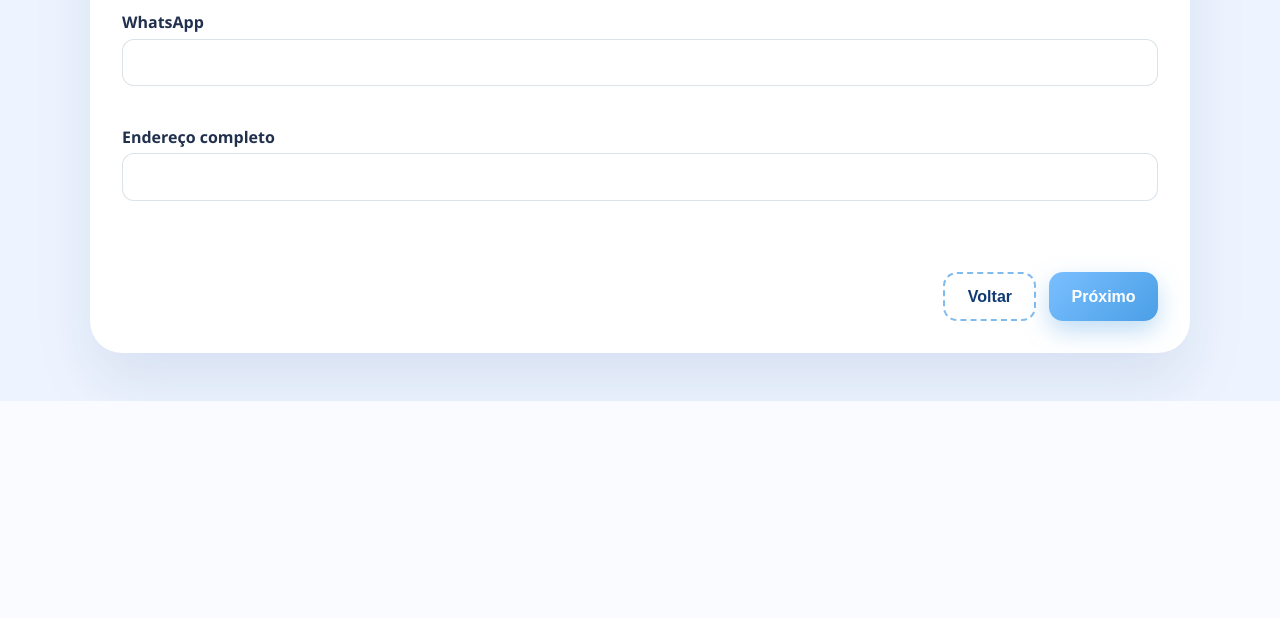
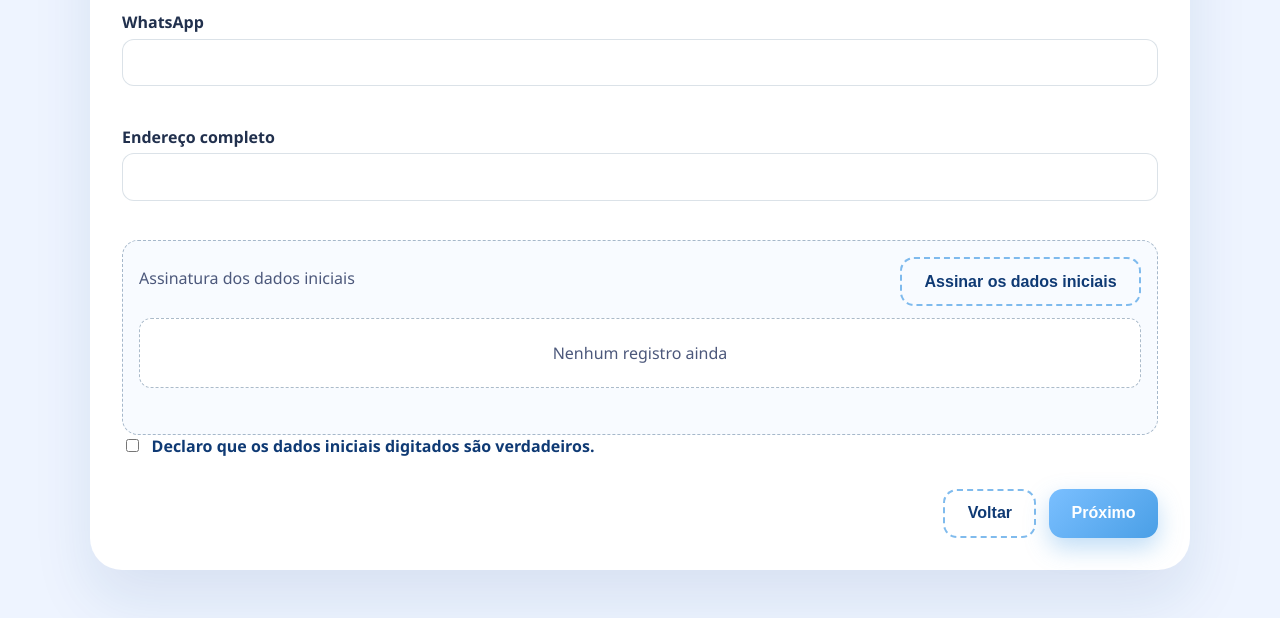
Before and after one commit to fabianopolone123/sitepinhaljuniornovo, a Django app: page /cadastro/aventureiro/ in a window 1280 px wide. Shown: the part 939-1557 px from the top of the page. Before the commit the page ends 1340 px from the top, so only its background shows below. Run offline with Django 5.2, Linux system fonts and the light colour scheme.

Commit message:
Colocado obrigatoriedade de assinatura em cada parte

```diff
--- a/core/views.py
+++ b/core/views.py
@@ -742,6 +742,9 @@ def register_adventurer(request):
         medical_kidney_meds_detail = form_values.get("medical_kidney_meds_detail", "").strip()
         medical_psychological = form_values.get("medical_psychological", "").strip()
         medical_blood_type = form_values.get("medical_blood_type", "").strip()
+        medical_signature = form_values.get("medical_signature", "").strip()
+        medical_data_truth = request.POST.get("medical_data_truth") == "on"
+        form_values["medical_data_truth"] = medical_data_truth
 
         adventure_full_name = form_values.get("adventure_full_name", "").strip()
         adventure_sexo = form_values.get("adventure_sexo", "").strip()
@@ -771,8 +774,8 @@ def register_adventurer(request):
         term_signature = form_values.get("term_signature", "").strip()
         term_child_name = form_values.get("term_child_name", "").strip()
         term_contact_phone = form_values.get("term_contact_phone", "").strip()
-        adventurer_data_truth = request.POST.get("adventurer_data_truth") == "on"
-        form_values["adventurer_data_truth"] = adventurer_data_truth
+        term_data_truth = request.POST.get("term_data_truth") == "on"
+        form_values["term_data_truth"] = term_data_truth
 
         for slug, _ in CLASS_OPTIONS:
             if request.POST.get(f"adventure_class_{slug}"):
@@ -903,6 +906,10 @@ def register_adventurer(request):
             field_errors["medical_blood_type"] = "Informe o tipo sanguíneo."
         if not medical_confirmation:
             field_errors["medical_confirmation"] = "Confirme as informações médicas."
+        if not medical_signature:
+            field_errors["medical_signature"] = "Assine a ficha médica."
+        if not medical_data_truth:
+            field_errors["medical_data_truth"] = "Confirme que os dados médicos são verdadeiros."
 
         if not term_responsible:
             field_errors["term_responsible"] = "Informe o responsável do termo."
@@ -920,8 +927,8 @@ def register_adventurer(request):
             field_errors["term_contact_phone"] = "Informe um telefone para contato."
         if not term_confirmation:
             field_errors["term_confirmation"] = "Confirme o termo."
-        if not adventurer_data_truth:
-            field_errors["adventurer_data_truth"] = "Confirme que os dados digitados são verdadeiros."
+        if not term_data_truth:
+            field_errors["term_data_truth"] = "Confirme que os dados do termo são verdadeiros."
 
         if User.objects.filter(username=responsible_username).exists():
             field_errors["responsavel_username"] = "Nome de usuário indisponível."
@@ -998,7 +1005,12 @@ def register_adventurer(request):
                         parent_whatsapp=bool(adventure_parent_whatsapp_phone),
                         shirt_size=adventure_shirt_size,
                         blood_type=form_values.get("medical_blood_type", ""),
-                        family_data={"pai": pai_data, "mae": mae_data},
+                        family_data={
+                            "pai": pai_data,
+                            "mae": mae_data,
+                            "assinatura_dados_iniciais": responsavel_signature,
+                            "dados_iniciais_verdadeiros": responsavel_data_truth,
+                        },
                         medical_data={
                             "plano": medical_plan,
                             "plano_nome": medical_plan_name,
@@ -1025,19 +1037,21 @@ def register_adventurer(request):
                             "fraturas_recentes": medical_recent_fractures,
                             "cirurgias": medical_surgeries,
                             "internacao": medical_hospitalization,
+                            "assinatura": medical_signature,
+                            "dados_verdadeiros": medical_data_truth,
                             "tipo_sanguineo": medical_blood_type,
                         },
                         term_data={
                             "responsavel": term_responsible,
                             "nacionalidade": term_nationality,
                             "crianca": term_child,
-                        "local": term_local,
-                        "assinatura": term_signature,
-                        "nome_crianca": term_child_name,
-                        "telefone": term_contact_phone,
-                        "confirmacao": bool(term_confirmation),
-                        "declaracao_dados_verdadeiros": adventurer_data_truth,
-                    },
+                            "local": term_local,
+                            "assinatura": term_signature,
+                            "nome_crianca": term_child_name,
+                            "telefone": term_contact_phone,
+                            "confirmacao": bool(term_confirmation),
+                            "dados_verdadeiros": term_data_truth,
+                        },
                     )
                     _create_monthly_fees(responsible, adventurer)
                 messages.success(request, "Cadastro enviado! Faça login para acessar o painel.")
@@ -1088,6 +1102,9 @@ def register_director(request):
         responsavel_postal_code = form_values.get("responsavel_postal_code", "").strip()
         responsavel_city = form_values.get("responsavel_city", "").strip()
         responsavel_state = form_values.get("responsavel_state", "").strip()
+        responsavel_signature = form_values.get("responsavel_signature", "").strip()
+        responsavel_data_truth = request.POST.get("responsavel_data_truth") == "on"
+        form_values["responsavel_data_truth"] = responsavel_data_truth
 
         for field_key, error_label in (
             ("responsavel_username", "Informe um nome de usuário."),
@@ -1107,6 +1124,11 @@ def register_director(request):
         ):
             if not form_values.get(field_key, "").strip():
                 field_errors[field_key] = error_label
+
+        if not responsavel_signature:
+            field_errors["responsavel_signature"] = "Assine os dados iniciais."
+        if not responsavel_data_truth:
+            field_errors["responsavel_data_truth"] = "Confirme que os dados iniciais são verdadeiros."
 
         if password1 or password2:
             if password1 != password2:
--- a/static/js/register-adventurer.js
+++ b/static/js/register-adventurer.js
@@ -128,6 +128,20 @@ document.addEventListener("DOMContentLoaded", () => {
   handlePhotoPreview();
   renderStep(currentStep);
   initSignatureModal({
+    modalId: "responsavel-signature-modal",
+    triggerSelector: "[data-signature-trigger='responsavel']",
+    inputSelector: "#responsavel-signature-input",
+    previewSelector: "#responsavel-signature-preview",
+    placeholder: "Nenhum registro ainda",
+  });
+  initSignatureModal({
+    modalId: "medical-signature-modal",
+    triggerSelector: "[data-signature-trigger='medical']",
+    inputSelector: "#medical-signature-input",
+    previewSelector: "#medical-signature-preview",
+    placeholder: "Nenhum registro ainda",
+  });
+  initSignatureModal({
     modalId: "adventurer-signature-modal",
     triggerSelector: "[data-signature-trigger='adventurer']",
     inputSelector: "#adventurer-signature-input",
--- a/templates/core/register.html
+++ b/templates/core/register.html
@@ -142,6 +142,43 @@
             </label>
             <small class="error-message">{{ field_errors.responsavel_endereco|default:'' }}</small>
           </div>
+          <div class="signature-block">
+            <div class="signature-block__header">
+              <p>Assinatura dos dados iniciais</p>
+              <button
+                type="button"
+                class="ghost-btn signature-block__trigger"
+                data-signature-trigger="responsavel"
+              >
+                Assinar os dados iniciais
+              </button>
+            </div>
+            <div class="signature-preview" id="responsavel-signature-preview">
+              {% if form_values.responsavel_signature %}
+              <img src="{{ form_values.responsavel_signature }}" alt="Assinatura registrada" />
+              {% else %}
+              <span>Nenhum registro ainda</span>
+              {% endif %}
+            </div>
+            <input
+              type="hidden"
+              name="responsavel_signature"
+              id="responsavel-signature-input"
+              value="{{ form_values.responsavel_signature|default:'' }}"
+              required
+            />
+            <small class="error-message">{{ field_errors.responsavel_signature|default:'' }}</small>
+          </div>
+          <label class="checkbox-field">
+            <input
+              type="checkbox"
+              name="responsavel_data_truth"
+              {% if form_values.responsavel_data_truth %}checked{% endif %}
+              required
+            />
+            Declaro que os dados iniciais digitados são verdadeiros.
+          </label>
+          <small class="error-message">{{ field_errors.responsavel_data_truth|default:'' }}</small>
         </section>
 
         <section class="adventurer-step" data-step="2">
@@ -718,6 +755,43 @@
               </label>
             </div>
           </div>
+          <div class="signature-block">
+            <div class="signature-block__header">
+              <p>Assinatura da ficha médica</p>
+              <button
+                type="button"
+                class="ghost-btn signature-block__trigger"
+                data-signature-trigger="medical"
+              >
+                Assinar a ficha médica
+              </button>
+            </div>
+            <div class="signature-preview" id="medical-signature-preview">
+              {% if form_values.medical_signature %}
+              <img src="{{ form_values.medical_signature }}" alt="Assinatura registrada" />
+              {% else %}
+              <span>Nenhum registro ainda</span>
+              {% endif %}
+            </div>
+            <input
+              type="hidden"
+              name="medical_signature"
+              id="medical-signature-input"
+              value="{{ form_values.medical_signature|default:'' }}"
+              required
+            />
+            <small class="error-message">{{ field_errors.medical_signature|default:'' }}</small>
+          </div>
+          <label class="checkbox-field">
+            <input
+              type="checkbox"
+              name="medical_data_truth"
+              {% if form_values.medical_data_truth %}checked{% endif %}
+              required
+            />
+            Declaro que os dados médicos fornecidos são verdadeiros.
+          </label>
+          <small class="error-message">{{ field_errors.medical_data_truth|default:'' }}</small>
         </section>
 
         <section class="adventurer-step" data-step="5">
@@ -786,12 +860,13 @@
           <label class="checkbox-field">
             <input
               type="checkbox"
-              name="adventurer_data_truth"
-              {% if form_values.adventurer_data_truth %}checked{% endif %}
+              name="term_data_truth"
+              {% if form_values.term_data_truth %}checked{% endif %}
+              required
             />
-            Declaro que os dados digitados são verdadeiros e completos.
+            Declaro que os dados do termo são verdadeiros.
           </label>
-          <small class="error-message">{{ field_errors.adventurer_data_truth|default:'' }}</small>
+          <small class="error-message">{{ field_errors.term_data_truth|default:'' }}</small>
 
           <div class="termino-inline-inputs">
             <div class="field-group">
@@ -834,6 +909,34 @@
         </div>
       </form>
     </main>
+    <div class="signature-modal" id="responsavel-signature-modal" aria-hidden="true">
+      <div class="signature-modal__content" role="dialog" aria-modal="true" aria-label="Assinar dados iniciais">
+        <div class="signature-modal__header">
+          <strong>Assine os dados iniciais</strong>
+          <button type="button" class="signature-modal__close" data-close-signature aria-label="Fechar janela">×</button>
+        </div>
+        <p class="signature-modal__hint">Use o dedo ou o mouse para desenhar.</p>
+        <canvas tabindex="0"></canvas>
+        <div class="signature-modal__actions">
+          <button type="button" class="ghost-btn" data-clear-signature>Limpar</button>
+          <button type="button" class="primary-btn" data-save-signature>Salvar assinatura</button>
+        </div>
+      </div>
+    </div>
+    <div class="signature-modal" id="medical-signature-modal" aria-hidden="true">
+      <div class="signature-modal__content" role="dialog" aria-modal="true" aria-label="Assinar ficha médica">
+        <div class="signature-modal__header">
+          <strong>Assine a ficha médica</strong>
+          <button type="button" class="signature-modal__close" data-close-signature aria-label="Fechar janela">×</button>
+        </div>
+        <p class="signature-modal__hint">Use o dedo ou o mouse para desenhar.</p>
+        <canvas tabindex="0"></canvas>
+        <div class="signature-modal__actions">
+          <button type="button" class="ghost-btn" data-clear-signature>Limpar</button>
+          <button type="button" class="primary-btn" data-save-signature>Salvar assinatura</button>
+        </div>
+      </div>
+    </div>
     <div class="signature-modal" id="adventurer-signature-modal" aria-hidden="true">
       <div class="signature-modal__content" role="dialog" aria-modal="true" aria-label="Assinar com o dedo">
         <div class="signature-modal__header">
```
